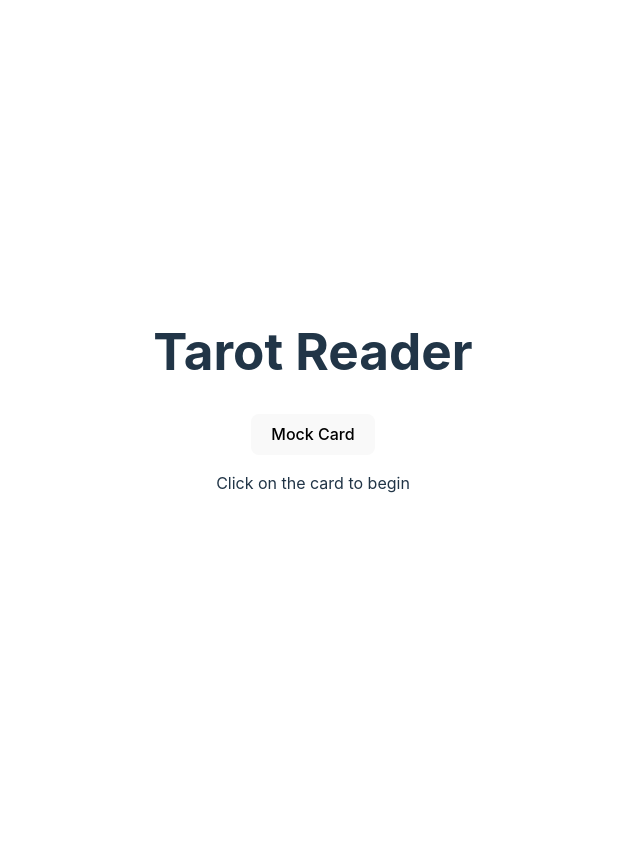
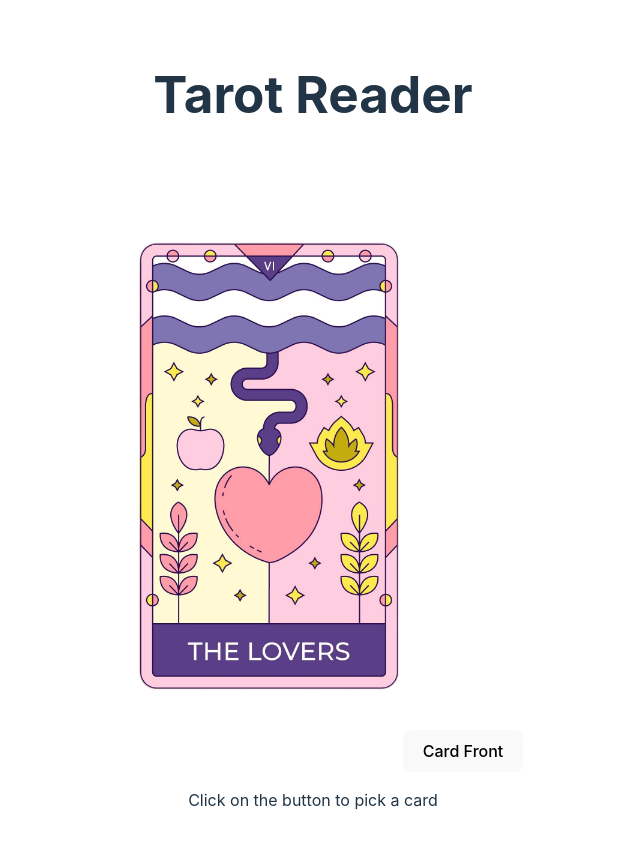
Before and after one commit to RosieMoonYin/tarot-app, a React (Vite) app in the folder Frontend-tarot-app/: page / in a window 1280 px wide. Shown: the top 848 px of the page, without its empty margins (327-967 px from the left). Before the commit the page ends 800 px from the top, so only its background shows below. Built offline with nearby package versions, Linux system fonts and the light colour scheme.

Commit message:
feat: implement react useState on button click. Card img rerenders

```diff
--- a/Frontend-tarot-app/src/App.css
+++ b/Frontend-tarot-app/src/App.css
@@ -4,3 +4,6 @@
   padding: 2rem;
   text-align: center;
 }
+img {
+  max-width: 300px;
+}
--- a/Frontend-tarot-app/src/App.tsx
+++ b/Frontend-tarot-app/src/App.tsx
@@ -1,16 +1,32 @@
+import { useState } from "react";
+import frontImage from "./assets/tarot-card-front.png";
+import backImage from "./assets/tarot-card-back.png";
 import "./App.css";
 
 function App() {
+  const [isFront, setIsFront] = useState(true);
+  const [buttonText, setButtonText] = useState("Card Front");
+
+  const handleClick = () => {
+    setIsFront(!isFront);
+    setButtonText(isFront ? "Card Front" : "Card Back");
+  };
+
   return (
     <>
       <div>
         <h1>Tarot Reader</h1>
       </div>
       <div className="card">
-        <button>Mock Card</button>
+        <img
+          src={isFront ? frontImage : backImage}
+          alt="tarot card"
+          className="card-image"
+        />
+        <button onClick={handleClick}>{buttonText}</button>
       </div>
       <div>
-        <p>Click on the card to begin</p>
+        <p>Click on the button to pick a card</p>
       </div>
     </>
   );
```
